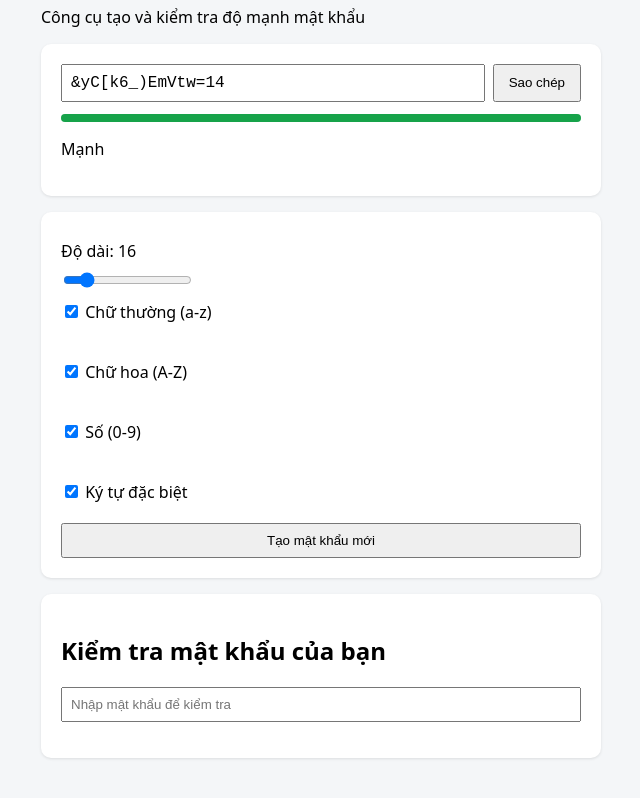
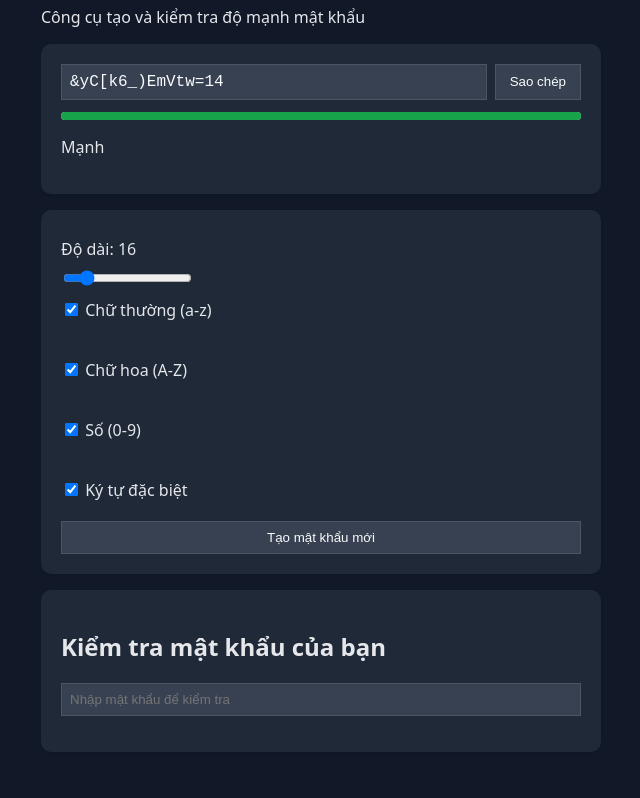
Before and after one commit to quangtldcc25tth-cell/passgen, a plain HTML site: page index.html in a window 1280 px wide. Shown: the part 104-902 px from the top of the page, without its empty margins (319-959 px from the left). Drawn offline with Linux system fonts and the dark colour scheme.

Commit message:
thêm chế độ tối

```diff
--- a/style.css
+++ b/style.css
@@ -20,3 +20,10 @@ button { padding: 8px 14px; cursor: pointer; }
 #meterBar { height: 100%; width: 0; border-radius: 4px; transition: width .3s, background .3s; }
 label { display: block; margin: 8px 0; }
 #generateBtn { margin-top: 12px; width: 100%; }
+
+@media (prefers-color-scheme: dark) {
+  body { background: #111827; color: #e5e7eb; }
+  .card { background: #1f2937; }
+  input[type="text"] { background: #374151; color: #f9fafb; border: 1px solid #4b5563; }
+  button { background: #374151; color: #f9fafb; border: 1px solid #4b5563; }
+}
```
